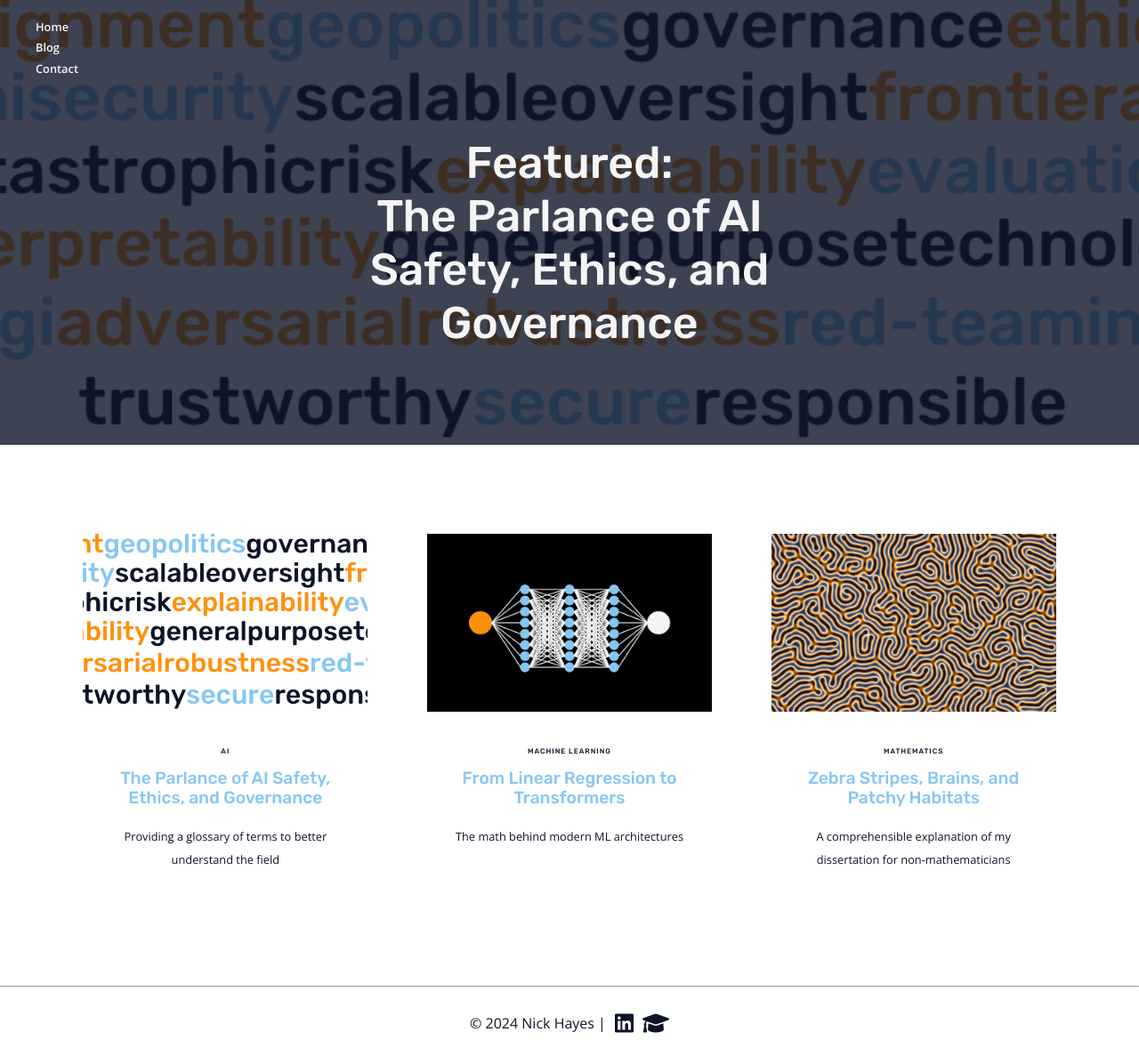
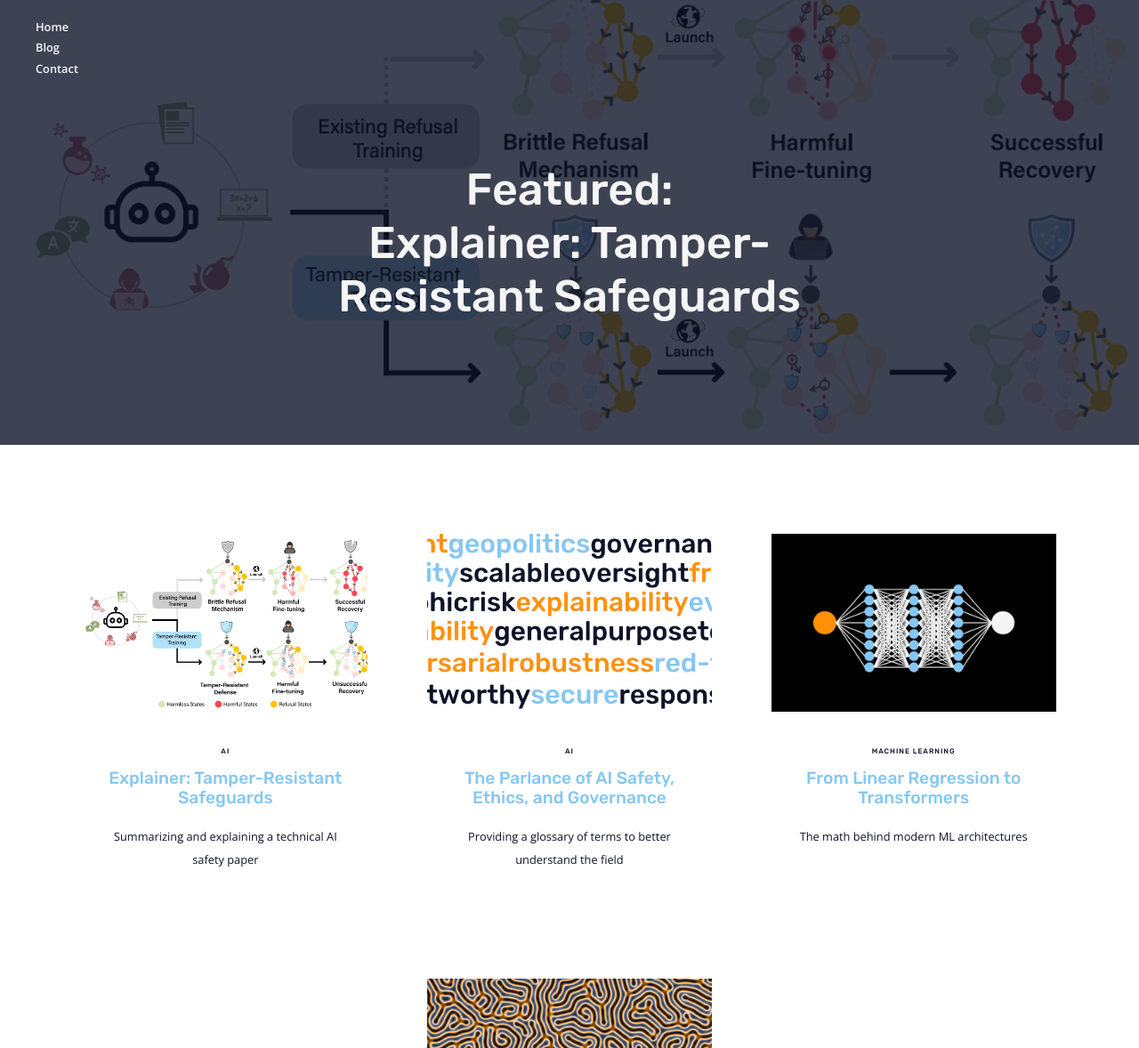
Before and after one commit to nickphayes/nickphayes.github.io, a Jekyll site: the page built from blog.html, in a window 1280 px wide, cut to the strip 0-1178 px from the top of the page. Shown: the whole strip at 89% size. Built offline with Jekyll 4.4.1, drawn with Linux system fonts in a browser that asks for light colours; some of the changed lines change nothing that is shown.

Commit message:
safeguards post first draft

```diff
--- /dev/null
+++ b/_posts/2025-02-24-safeguards.md
@@ -0,0 +1,38 @@
+---
+layout: post
+title: "Explainer: Tamper-Resistant Safeguards"
+categories: "AI"
+featImg: safeguard_flowchart.png
+excerpt: "Summarizing and explaining a technical AI safety paper"
+permalink: "explainer-tamper-resistant-safeguards"
+style:
+---
+
+---
+### Introduction
+This post summarizes and explains the main contributions of a recent technical research paper, [Tamper-Resistant Safeguards for Open-Weight LLMS](https://arxiv.org/pdf/2408.00761){:target="_blank"}{:rel="noreferrer noopener"}. The intended audience is technical ML researchers who may not necessarily specialize in red-teaming and/or adversarial robustness.
+
+---
+# Motivating Problem
+The release of Deepseek-R1 didn’t just stoke the fire of the open-/closed-weight model debate; it poured gasoline directly on the flames. In light of this, as well as the reality that open-weight models don’t appear to be going away anytime soon, let’s dive into an exciting technical paper that introduces a new method for developing open-weight model safeguards.
+
+For open-weight models, the task of removing safeguards has historically been trivial. In an ideal world, safeguards would be 1) tamper-resistant and 2) performance-preserving. The former quality would ensure that adversarial actors are unable to circumvent safeguards, while the latter would ensure that we reap the full benefits of a model’s capabilities. This naturally leads us to the question that the paper seeks to answer: how can we develop tamper-resistant, performance-preserving safeguards for open-weight LLMs?
+
+# Main Contribution
+The central contribution of the paper is a method for developing better safeguards, deemed the Tampering Attack Resistance (TAR) algorithm. The method is largely inspired by the process of meta-learning, in which a model “learns how to learn.” For TAR, rather than “learning how to learn,” we can think of the model as “learning how to resist.” Let’s take a closer look at its implementation:
+
+![Algorithm Pseudocode](../assets/img/blog/safeguard_algorithm.png){:class="pseudocode-image"}
+
+The algorithm starts by obtaining the weights of a model after an initial safeguard has been applied. Similar to meta-learning, the next phase can be broken down into an inner- and outer-loop. In the inner-loop, the authors simulate adversarial supervised fine-tuning (SFT) attacks and accumulate loss into a “tamper-resistance” gradient term. We can think of this as letting an ensemble of adversaries try to break a safeguard, observing the direction in which they would make model updates to do so, and storing this information for later. In the outer loop, we accumulate both standard language modeling loss and a representation loss into a “retain” gradient term. We can think of this as the portion of the algorithm that prevents performance degradation, both in terms of capabilities and internal representations. The model parameters are then updated using a weighted sum of both the tamper-resistance and retain gradient. Rinse and repeat for your desired number of outer steps, and (in theory) there you have it: an ideal safeguard.
+
+At first-glance, the algorithm appears to address both of our desired qualities for safeguards. It explicitly trains for tamper-resistance in the inner-loop, while optimizing for performance in the outer-loop. The question is, does it actually work? The answer: sorta!
+
+# Results
+The TAR method is evaluated on two safeguard objectives: weaponization knowledge restriction (WKR) and harmful request refusal (HRR). After conducting red-teaming with a diverse set of adversaries, the authors show that their method tends to outperform a suite of traditional safeguarding methods in terms of tamper-resistance, but at the cost of a minor performance tradeoff. These results are more promising for WKR, as there is a larger performance tradeoff for HRR.
+
+Among the paper’s greatest strengths is its adversarial threat modeling. When evaluating TAR, not only do the authors use an ensemble of mock-adversaries with realistic compute budgets, they also vary learning rates, optimization algorithms, datasets, and batch sizes. The realism introduced by this suite of threat actors enhances the paper’s ability to meaningfully move the needle towards achieving effective safeguards in non-contrived environments.
+
+Despite these efforts to cover diverse real-world scenarios, the paper naturally comes with limitations. Methodologically, TAR helps develop tamper-resistance to a particular kind of attack (SFT), but does not address the full spectrum of attack vectors (e.g. input-based jailbreaking attacks). Moreover, as with most AI safety work, evaluations/metrics only serve as a proxy for how we might expect a model to behave post-deployment. Though the metrics of choice and safeguard objectives are well-justified and show promise, they may be insufficient to indicate true alignment.
+
+# Takeaway
+In the final paragraph, the paper’s authors acknowledge the main merits of this work; while the TAR method is not a technical panacea for open-weight tamper-resistance, it does provide promising evidence of the tractability of this problem, while simultaneously emphasizing the need to mitigate the risks of malicious misuse. As frontier AI companies continue to release open-weight models, this flavor of work will only become more and more important.
--- a/_sass/2-layouts/post.sass
+++ b/_sass/2-layouts/post.sass
@@ -37,6 +37,8 @@ p
         width: 100%
     img.re-wired-network
         width:100%
+    img.pseudocode-image
+        width: 100%
 
 
 .footnotes
```
Also changed, not shown: assets/img/blog/safeguard_algorithm.png (added), assets/img/blog/safeguard_flowchart.png (added).
